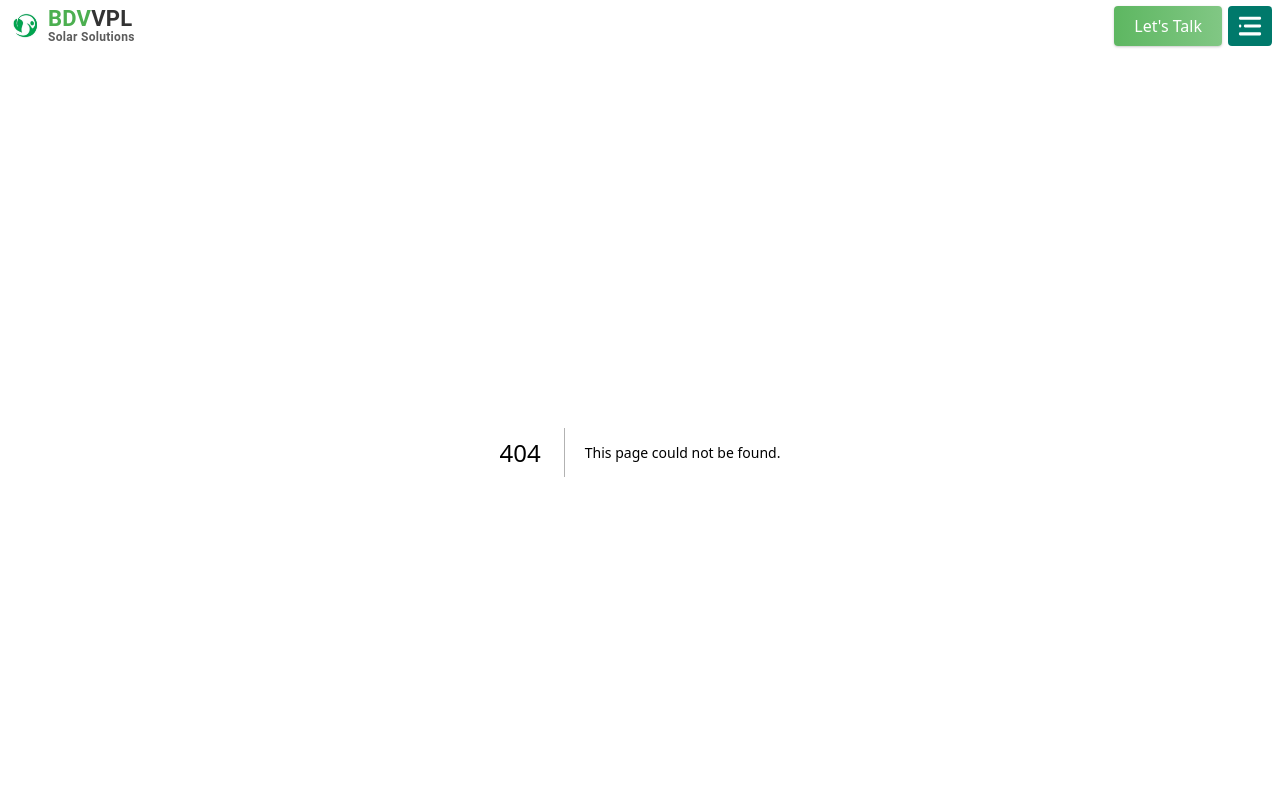
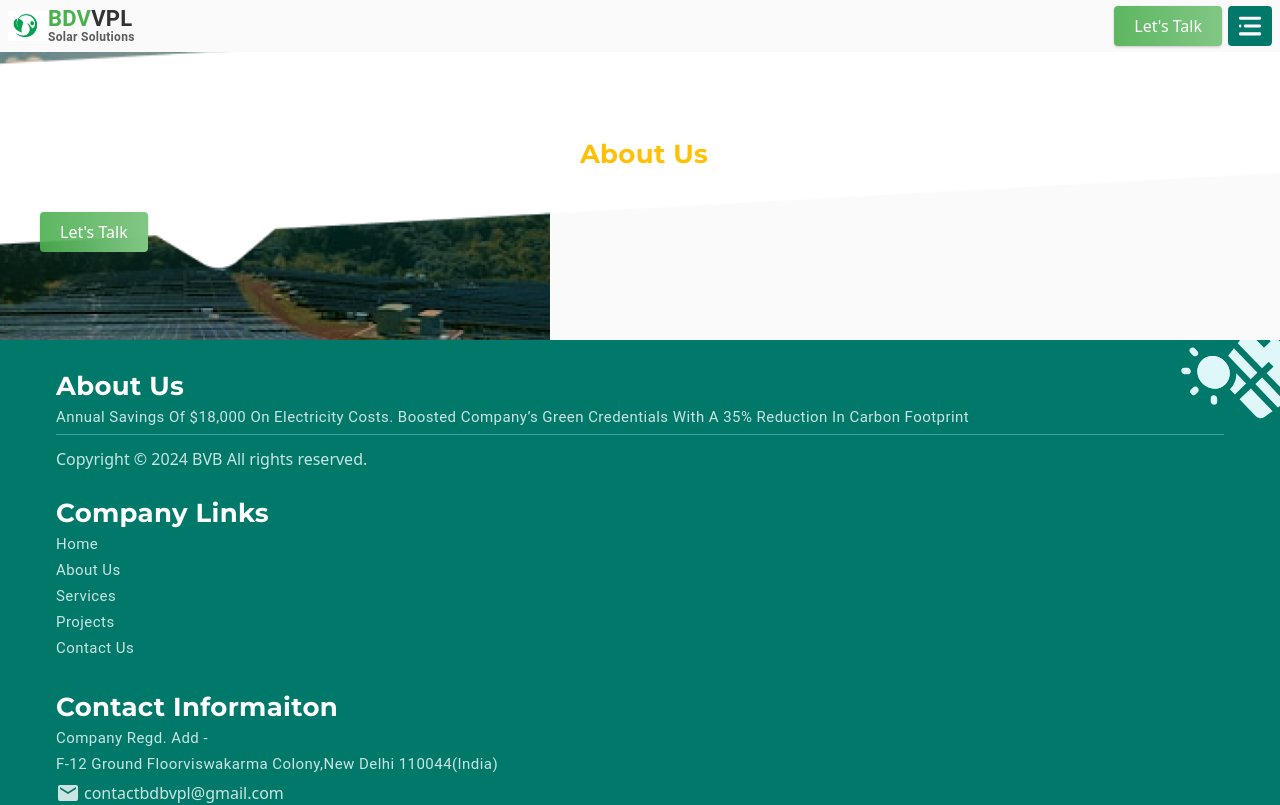
Before and after one commit to Chaitanya-exe/BDBVPL, a Next.js app: page /AboutUs in a window 1280 px wide. Before the commit this address had no page. Shown: the top 805 px of the page. Built offline with nearby package versions, Linux system fonts and the light colour scheme.

Commit message:
About Page Started

```diff
--- /dev/null
+++ b/app/AboutUs/page.js
@@ -0,0 +1,39 @@
+import Image from "next/image";
+import Button from "@/components/Button";
+
+export default function AboutUs() {
+  return (
+    <div className="my- py-2 relative overflow-hidden">
+      <div className="absolute -top-[60px] -left-6 right-0 -z-10">
+        <Image
+          src={"/images/toprect.png"}
+          width={900}
+          height={150}
+          alt="rect"
+          className="w-full"
+        />
+      </div>
+      <div className="absolute -top-6 -z-20">
+        <Image
+          src={"/images/herobg.png"}
+          width={550}
+          height={300}
+          alt="rect"
+          className=""
+        />
+      </div>
+      <div className="text-white  my-20 mx-8 pl-2">
+        <h1 className="flex h1Text justify-center  text-solarYellow">
+          About Us
+        </h1>
+
+        <h2 className="h2Text mt-1">
+          Switch to solar panels and start saving the planet and your wallet
+        </h2>
+        <div className="flex items-center gap-3 my-4">
+          <Button text={"let's talk"} />
+        </div>
+      </div>
+    </div>
+  );
+}
--- a/app/page.js
+++ b/app/page.js
@@ -65,9 +65,9 @@
         <AboutSec />
         <ServicesSec />
         <WorkFlow />
-        <Testimonials/>
-        <Projects/>
-        <QuerySec/>
+        <Testimonials />
+        <Projects />
+        <QuerySec />
       </div>
     </section>
   );
```
